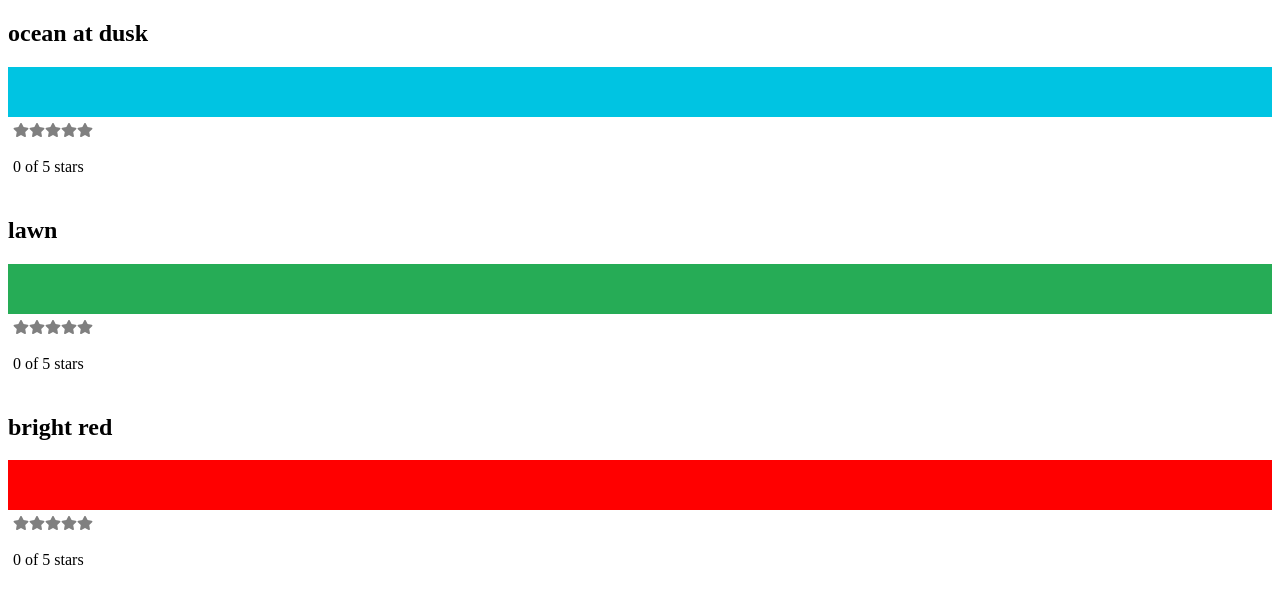
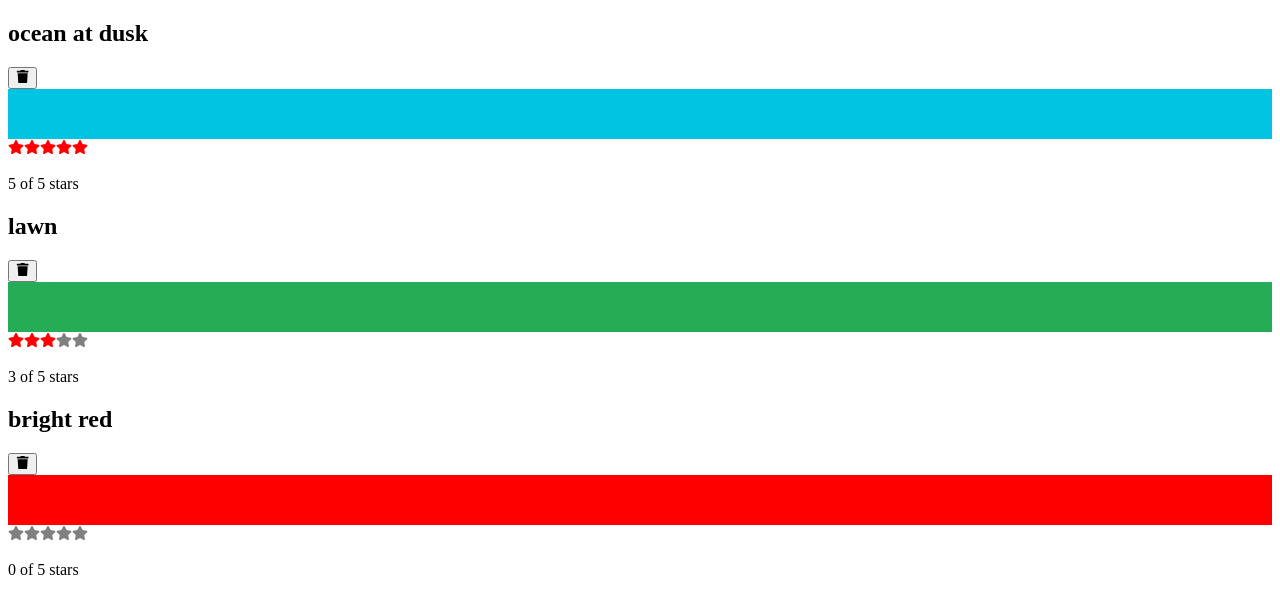
Before and after one commit to usercsie/react-state, a React (Create React App) app: page / in a window 1280 px wide. Shown: the top 614 px of the page. Built offline with nearby package versions, Linux system fonts and the light colour scheme.

Commit message:
第六章-元件樹的狀態管理-狀態傳遞由下而上

```diff
--- a/src/App.js
+++ b/src/App.js
@@ -4,8 +4,27 @@
 import ColorList from './ColorList';
 
 function App() {
-  const [colors] = useState(colorData);
-  return <ColorList colors={colors} />;
+  const [colors, setColors] = useState(colorData);
+
+  const removeColor = id => {
+    const newColors = colors.filter(color => color.id !== id);
+    setColors(newColors);
+  };
+
+  const rateColor = (id, rating) => {
+    const newColors = colors.map(color =>
+      color.id === id ? { ...color, rating } : color
+    );
+    setColors(newColors);
+  };
+
+  return (
+    <ColorList
+      colors={colors}
+      onRemoveColor={removeColor}
+      onRateColor={rateColor}
+    />
+  );
 }
 
 export default App;
--- a/src/Color.js
+++ b/src/Color.js
@@ -1,12 +1,26 @@
 import React from "react";
 import Rating from "./star/Rating";
+import { FaTrash } from "react-icons/fa";
 
-export default function Color({ title, color, rating }) {
+export default function Color({
+    id,
+    title,
+    color,
+    rating,
+    onRemove = f => f,
+    onRate = f => f
+}) {
     return (
         <section>
             <h1>{title}</h1>
+            <button onClick={() => onRemove(id)}>
+                <FaTrash />
+            </button>
             <div style={{ height: 50, backgroundColor: color }} />
-            <Rating selectedStars={rating} />
+            <Rating
+                selectedStars={rating}
+                onRate={rating => onRate(id, rating)}
+            />
         </section>
     );
 }
--- a/src/ColorList.js
+++ b/src/ColorList.js
@@ -1,13 +1,21 @@
 import React from "react";
 import Color from "./Color";
 
-export default function ColorList({ colors = [] }) {
+export default function ColorList({
+    colors = [],
+    onRemoveColor = f => f,
+    onRateColor = f => f
+}) {
     if (!colors.length) return <div>No Colors Listed. (Add a Color)</div>;
 
     return (
         <div>
             {colors.map(color => (
-                <Color key={color.id} {...color} />
+                <Color
+                    key={color.id}
+                    {...color}
+                    onRemove={onRemoveColor}
+                    onRate={onRateColor} />
             ))}
         </div>
     );
--- a/src/star/Rating.js
+++ b/src/star/Rating.js
@@ -8,20 +8,23 @@
     )
 }
 
-function Rating({ style = {}, totalStars = 5, ...props }) {
-    const [selectedStars, setSelectedStars] = useState(0)
+function Rating({
+    totalStars = 5,
+    selectedStars = 0,
+    onRate = f => f
+}) {
     return (
-        <div style={{ padding: 5, ...style }} {...props}>
+        <>
             {createArray(totalStars).map((n, i) =>
                 <Star
                     key={i}
                     selected={selectedStars > i}
-                    onSelect={() => setSelectedStars(i + 1)} />
+                    onSelect={() => onRate(i + 1)} />
             )}
             <p>
                 {selectedStars} of {totalStars} stars
             </p>
-        </div>
+        </>
     )
 };
 
```
